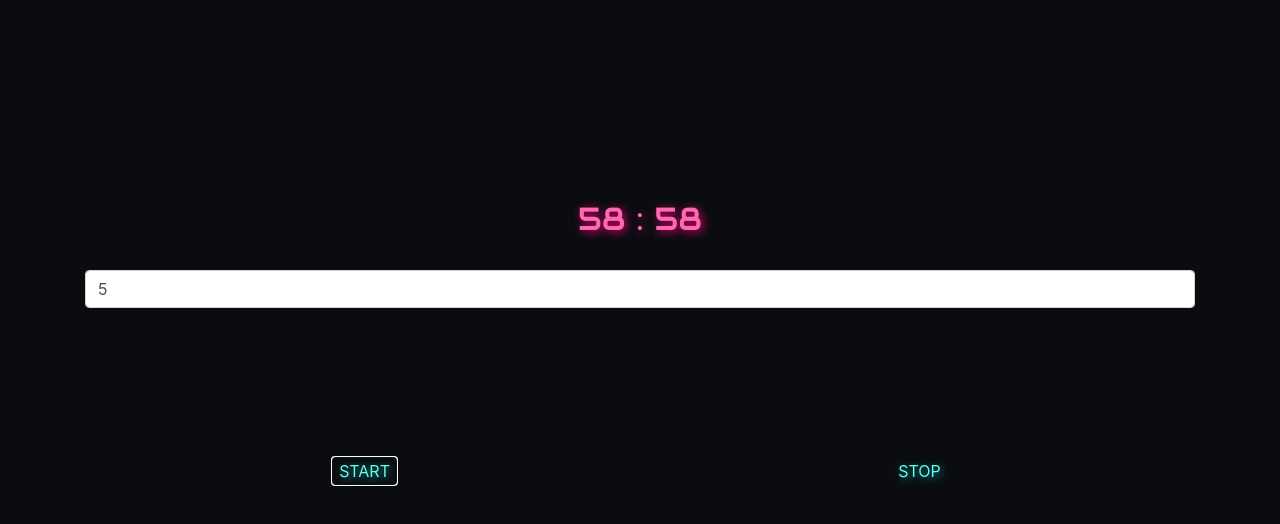
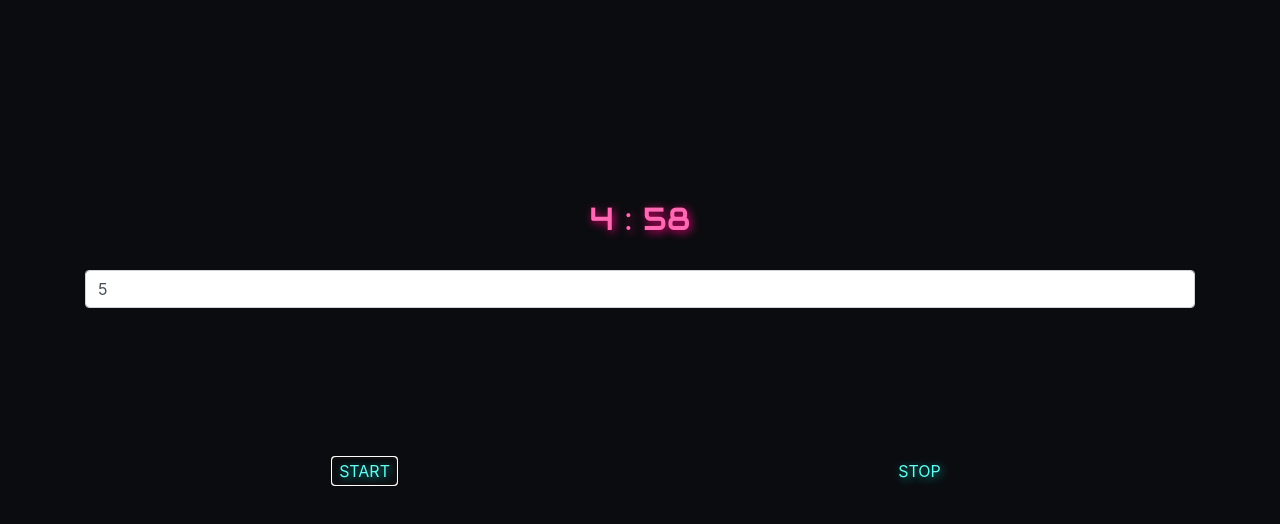
Before and after one commit to vanessacor/vanessa-clock, a website: page index.html in a window 1280 px wide. Both pictures are taken after typing "5" into the empty fields and a click on the button "START". Drawn offline with nearby package versions, Linux system fonts and the light colour scheme.

Commit message:
fix: change setMinutes to add minutes times milliseconds

```diff
--- a/index.html
+++ b/index.html
@@ -51,6 +51,6 @@
     <script src="./Utils/getTimeDifference.js"></script>
     <script src="./timer/timer.js"></script>
     <script src="indexUi.js"></script>
-    <script src="index.js"></script>
+    <!-- <script src="index.js"></script> -->
 </body>
 </html>
--- a/timer/timer.js
+++ b/timer/timer.js
@@ -19,10 +19,11 @@ function handleSubmit(event) {
 }
 
 function startTimer(minutes) {
-  let startTime = new Date(Date.now());
-  let timeTofinish = startTime.setMinutes(startTime.getMinutes() + minutes);
+  const miliseconds = minutes * 60000;
+  let startTime = Date.now() + miliseconds;
+
   timerInterval = setInterval(() => {
-    let countDownTime = getTimeDifference(timeTofinish);
+    let countDownTime = getTimeDifference(startTime);
     if (countDownTime < 0) {
       stopTimer();
       return;
@@ -36,6 +37,5 @@ function stopTimer() {
 }
 
 function printTimer(date) {
-  const clockTimer = document.getElementById("clock-timer");
   clockTimer.innerHTML = `${date.minutes} : ${date.seconds}`;
 }
```
